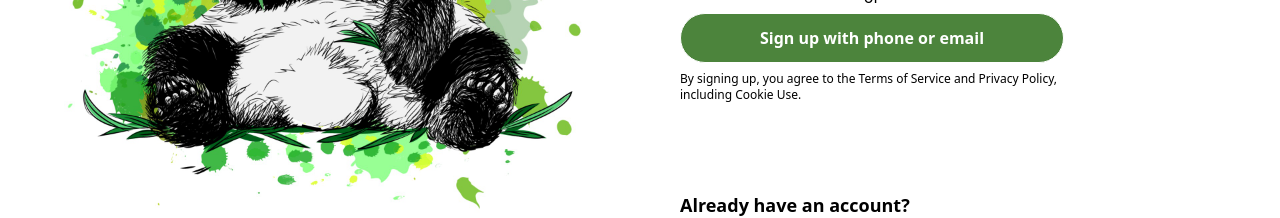
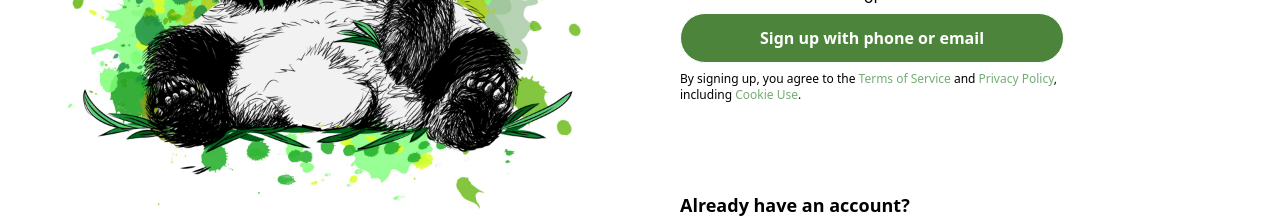
Before and after one commit to vnim94/feed, a React (Create React App) app in the folder client/: page / in a window 1280 px wide. Shown: the part 443-661 px from the top of the page. Built offline with nearby package versions, Linux system fonts and the light colour scheme.

Commit message:
updated colors

```diff
--- a/client/src/splash/Splash.js
+++ b/client/src/splash/Splash.js
@@ -31,9 +31,9 @@ function Splash() {
                             <button className="py-3 my-1 bg-green-8 text-white-1 font-bold border rounded-full hover:bg-green-7">Sign up with phone or email</button>
                             <span className="py-1 text-xs">
                                 By signing up, you agree to the
-                                <a className="text-green" href="/"> Terms of Service</a> and
-                                <a className="text-green" href="/"> Privacy Policy</a>, including
-                                <a className="text-green" href="/"> Cookie Use</a>.
+                                <a className="text-green-5" href="/"> Terms of Service</a> and
+                                <a className="text-green-5" href="/"> Privacy Policy</a>, including
+                                <a className="text-green-5" href="/"> Cookie Use</a>.
                             </span>
                         </div>
                         <div className="my-16 w-96 flex flex-col">
```
